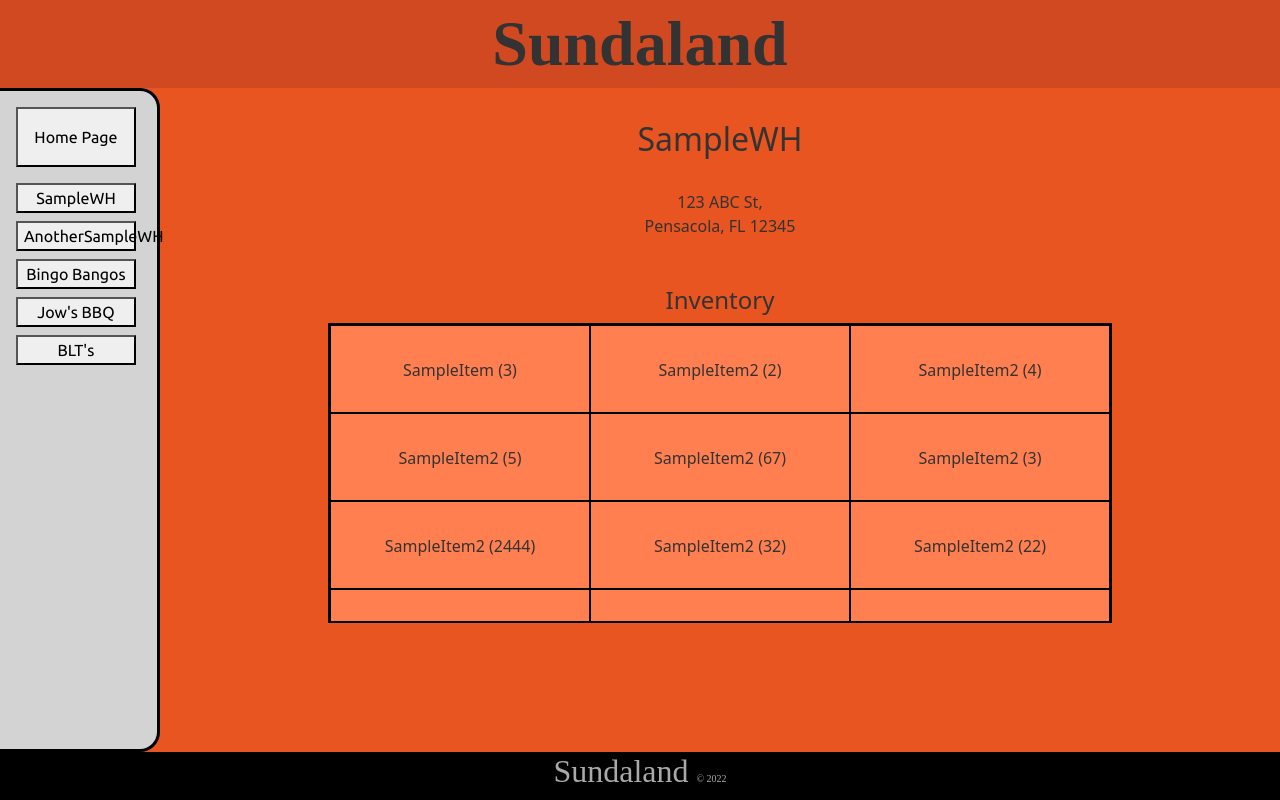
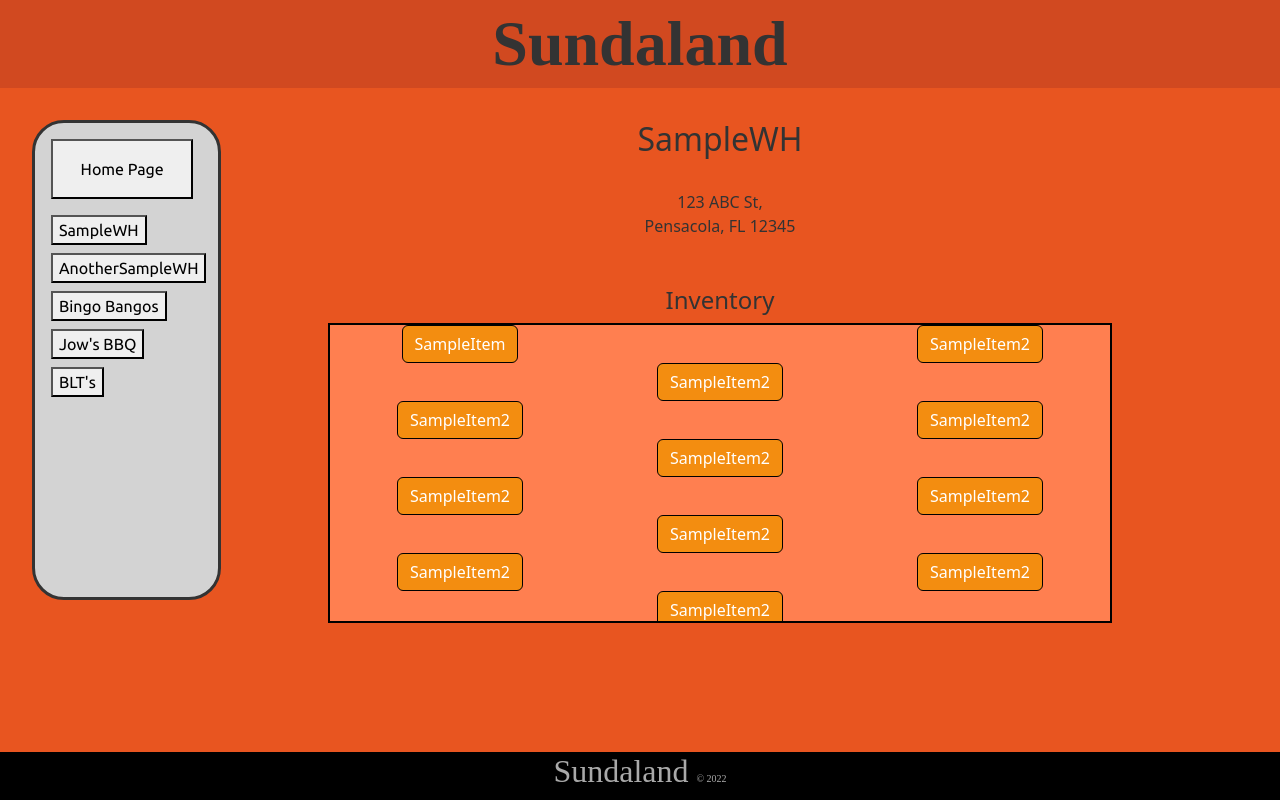
Before and after one commit to parmeleeb/p3-front, an Angular app: page /warehouse in a window 1280 px wide. Built offline with nearby package versions, Linux system fonts and the light colour scheme.

Commit message:
Item popup complete. Just needs styling

```diff
--- a/src/app/app.component.css
+++ b/src/app/app.component.css
@@ -16,6 +16,7 @@
 
 #nav{
     grid-column: span 1;
+    z-index: 1;
 }
 
 #body{
--- a/src/app/body/body.component.css
+++ b/src/app/body/body.component.css
@@ -9,10 +9,10 @@
 
 #body-container{
     display: inline-block;
-    display: grid;
-    grid-template-columns: 25% 75%;
+    display: flex;
     margin-top: .25em;
     background-color: rgba(232,85,32,255);
+    justify-content: center;
 }
 
 #notice-container{
@@ -68,7 +68,7 @@
 }
 
 #featured-warehouses-container{
-    grid-column: 2/3;
+    grid-column: 1/3;
     margin-top: 2em;
     margin-left: 5em;
     /* display: flex; */
--- a/src/app/nav/nav.component.css
+++ b/src/app/nav/nav.component.css
@@ -1,13 +1,21 @@
 #nav-container{
   background-color: lightgray;
   height: 100%;
-  border-top-right-radius: 20px;
+  /* border-top-right-radius: 20px;
   border-bottom-right-radius: 20px;
   border-right: 3px black solid;
   border-top: 3px black solid;
-  border-bottom: 3px black solid;
+  border-bottom: 3px black solid; */
+  border-radius: 2em;
+  border-style: solid;
   padding-left: 1em;
   padding-top: 1em;
+  width: fit-content;
+  min-width: 10em;
+  margin-left: 2em;
+  height: fit-content;
+  min-height: 30em;
+  margin-top: 2em;
 }
 
 #home-button{
@@ -18,5 +26,6 @@
 
 .nav-button{
   margin-bottom: 0.5em;
-  width: 85%;
+  width: fit-content;
+  margin-right: .75em;
 }
--- a/src/app/warehouse/warehouse.component.css
+++ b/src/app/warehouse/warehouse.component.css
@@ -56,3 +56,79 @@ max-height: 5.5em;
 ::-webkit-scrollbar-thumb:hover {
   background: rgb(77, 77, 77);
 }
+
+
+
+.item-popup-background{
+  position: absolute;
+  display: flex;
+  height: 100%;
+  width: 100%;
+  grid-column: 1/2;
+  justify-content: center;
+  align-items: center;
+  background-color: rgba(0, 0, 0, .5);
+  z-index: 2;
+  top: 0;
+  left: 0;
+}
+
+.item-popup-hidden{
+  display: none;
+}
+
+#item-popup-container{
+  background-color: white;
+  height: 20em;
+  width: 40em;
+  opacity: 100%;
+  z-index: 2;
+  display: grid;
+  grid-template-columns: 50% 50%;
+  border-radius: 2em;
+  border-style: solid;
+}
+
+.item-left{
+  grid-column: 1/2;
+  display: flex;
+  /* align-items: center; */
+  flex-direction: column;
+}
+
+.item-right{
+  grid-column: 2/3;
+}
+
+.item-border{
+  border-radius: 1em;
+  border-style: solid;
+}
+
+#item-title{
+  display: flex;
+  justify-content: center;
+  margin-left: 3em;
+}
+
+#item-description{
+  margin-top: 7em;
+  margin-left: 3em;
+  height: 10em;
+  width: 17em;
+}
+
+#item-quantity{
+  margin-right: 5em;
+  border-radius: 2em;
+  border-style: solid;
+  padding: .5em;
+  margin-left: 2em;
+}
+
+#item-size{
+  display: inline-block;
+  border-radius: 2em;
+  border-style: solid;
+  padding: .5em;
+}
--- a/src/app/warehouse/warehouse.component.html
+++ b/src/app/warehouse/warehouse.component.html
@@ -19,9 +19,54 @@
   <h4>Inventory</h4>
   <div id="item-list">
     <ng-container *ngFor="let item of this.warehouse?.getItems()">
-      <div class="warehouse-item">
-        <span>{{ item?.getItemName() }} </span><span> ({{ item?.getItemCount() }})</span>
+      <div class="space">
+        <button type="button" class="btn btn-primary" (click)="openItemPopup()">{{ item?.getItemName() }}</button>
+      </div>
+      <div [ngClass]="formStyle" (click)="closePopup()">
+        <ng-container *ngIf="formStyle">
+            <div  id="item-popup-container" (click)="openItemPopup()">
+                <div class="item-left">
+                    <div class="item-border" id="item-title">{{ item?.getItemName() }}</div>
+                    <div class="item-border" id="item-description">{{ item?.getItemDescription() }}</div>
+                </div>
+                <div class='item-right'id="item-image">
+                    <span id="item-quantity">{{ item?.getItemCount() }}</span>
+                    <div id="item-size">
+                      <ng-container *ngIf=" item.getItemSize()  == 1">
+                        Small
+                      </ng-container>
+                      <ng-container *ngIf=" item.getItemSize()  == 2">
+                        Medium
+                      </ng-container>
+                      <ng-container *ngIf=" item.getItemSize()  == 3">
+                        Large
+                      </ng-container>
+                    </div>
+
+                </div>
+            </div>
+
+        </ng-container>
       </div>
     </ng-container>
   </div>
 </main>
+
+<!-- <div class="space">
+  <button type="button" class="btn btn-primary" (click)="openItemPopup()">Click Item</button>
+</div> -->
+
+<!-- <div [ngClass]="formStyle" (click)="closePopup()">
+  <ng-container *ngIf="formStyle">
+      <div  id="item-popup-container" (click)="openItemPopup()">
+          <div class="item-left">
+              <div class="item-border" id="item-title">Item 1</div>
+              <div class="item-border" id="item-description">item description</div>
+          </div>
+          <div class='item-right'id="item-image">
+              <div id="item-quantity">5</div>
+          </div>
+      </div>
+
+  </ng-container>
+</div> -->
--- a/src/app/warehouse/warehouse.component.ts
+++ b/src/app/warehouse/warehouse.component.ts
@@ -9,6 +9,16 @@ import { WarehousesService } from '../services/warehouses.service';
 })
 export class WarehouseComponent {
 
+  formStyle: string = '';
+
+  openItemPopup() {
+    this.formStyle = 'item-popup-background'
+
+  }
+
+  closePopup(){
+    this.formStyle = "item-popup-hidden "
+  }
 
   warehouse: Warehouse | null;
   constructor(private warehouseService: WarehousesService) {
--- a/src/styles.css
+++ b/src/styles.css
@@ -4,8 +4,8 @@
 }
 
 .btn{
-background-color: pink;
-border-color: red;
+background-color: rgb(243, 141, 16);
+border-color: black;
 }
 
 @font-face {
```
